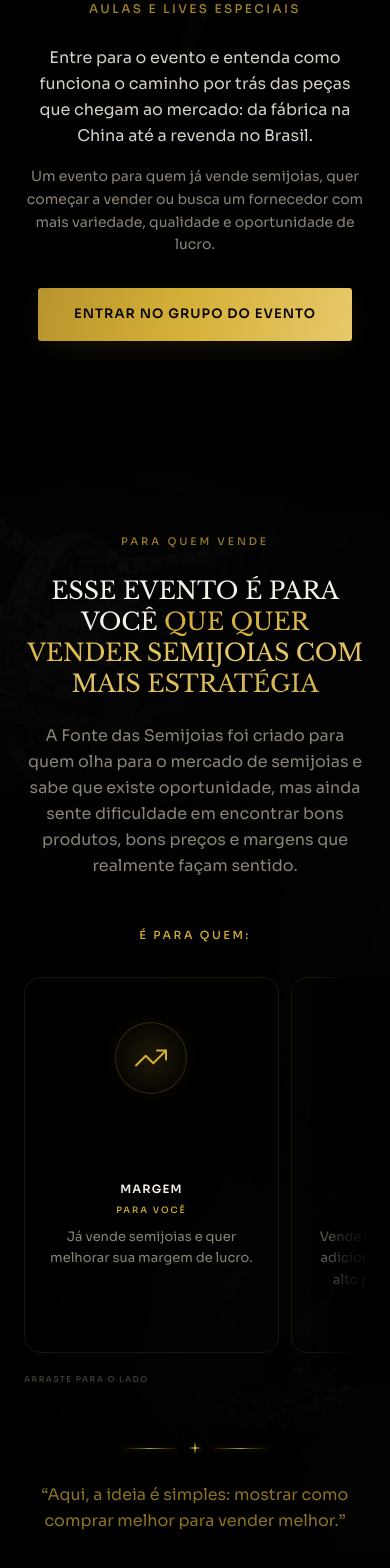
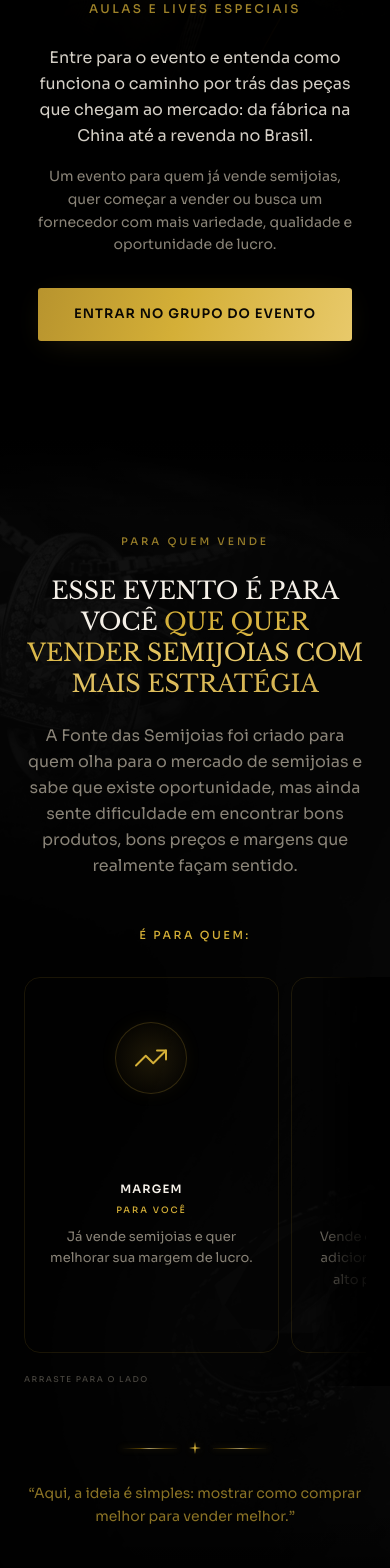
Before and after one commit to joaosilva25/po-fontesemijoias, a React (Vite) app: page / in a window 390 px wide. Shown: the part 406-1974 px from the top of the page. Built offline with nearby package versions, Linux system fonts and the light colour scheme.

Commit message:
fix: general adjusts

```diff
--- a/src/components/ui/SectionBackdrop.tsx
+++ b/src/components/ui/SectionBackdrop.tsx
@@ -10,9 +10,15 @@ export function SectionBackdrop({
   return (
     <div className="pointer-events-none absolute inset-0 z-0" aria-hidden="true">
       <div
-        className={`absolute inset-0 bg-[url('/BannerMobile.png')] bg-cover bg-center bg-no-repeat md:bg-[url('/Banner.png')] ${prominent ? 'opacity-50' : 'opacity-30'} ${grayscale ? 'grayscale' : ''}`}
+        className={`absolute inset-0 bg-[url('/BannerMobile.png')] bg-cover bg-center bg-no-repeat md:bg-[url('/Banner.png')] ${
+          prominent ? 'opacity-55 md:opacity-40' : 'opacity-45 md:opacity-25'
+        } ${grayscale ? 'grayscale' : ''}`}
       />
-      <div className={`absolute inset-0 ${prominent ? 'bg-black/30' : 'bg-black/50'}`} />
+      <div
+        className={`absolute inset-0 ${
+          prominent ? 'bg-black/25 md:bg-black/38' : 'bg-black/38 md:bg-black/55'
+        }`}
+      />
       <div className="section-edge-fade-top absolute inset-x-0 top-0 h-32 md:h-40 lg:h-52" />
       <div className="section-edge-fade-bottom absolute inset-x-0 bottom-0 h-32 md:h-40 lg:h-52" />
     </div>
--- a/src/constants/event.ts
+++ b/src/constants/event.ts
@@ -17,7 +17,7 @@ export const HERO = {
   subtitle:
     'Entre para o evento e entenda como funciona o caminho por trás das peças que chegam ao mercado: da fábrica na China até a revenda no Brasil.',
   audience:
-    'Um evento para quem já vende semijoias, quer começar a vender ou busca um fornecedor com mais variedade, qualidade e oportunidade de lucro.',
+    'Um evento para quem já vende semijoias, quer começar a vender ou busca um fornecedor com mais variedade, qualidade e oportunidade de\u00A0lucro.',
   cta: 'Entrar no grupo do evento',
 } as const
 
--- a/src/sections/AudienceSection.tsx
+++ b/src/sections/AudienceSection.tsx
@@ -34,7 +34,7 @@ export function AudienceSection() {
       <Container>
         <div className="mx-auto mt-14 max-w-lg text-center md:mt-16">
           <Ornament className="mb-7 justify-center" />
-          <p className="text-base font-regular leading-relaxed text-gold/65 md:text-lg">
+          <p className="text-sm font-regular leading-relaxed text-gold/65 md:text-lg">
             &ldquo;{AUDIENCE.closing}&rdquo;
           </p>
         </div>
--- a/src/sections/HeroSection.tsx
+++ b/src/sections/HeroSection.tsx
@@ -78,15 +78,15 @@ export function HeroSection() {
 
               </div>
 
-              <div className="mx-auto mt-6 w-full max-w-2xl text-center md:mt-10">
+              <div className="mx-auto mt-6 w-full max-w-none text-center sm:max-w-2xl md:mt-10">
 
-                <p className="font-sans text-base leading-relaxed text-ink-soft md:text-lg">
+                <p className="font-sans text-base leading-relaxed text-pretty text-ink-soft md:text-lg">
 
                   {HERO.subtitle}
 
                 </p>
 
-                <p className="mt-4 font-sans text-sm leading-relaxed text-muted md:mt-5 md:text-[0.9375rem]">
+                <p className="mt-4 font-sans text-base leading-relaxed text-pretty text-muted md:mt-5 md:text-[0.9375rem]">
 
                   {HERO.audience}
 
@@ -190,11 +190,11 @@ export function HeroSection() {
 
                 variants={heroItem}
 
-                className="mx-auto mt-6 w-full max-w-2xl text-center md:mt-10"
+                className="mx-auto mt-6 w-full max-w-none text-center sm:max-w-2xl md:mt-10"
 
               >
 
-                <p className="font-sans text-base leading-relaxed text-ink-soft md:text-lg">
+                <p className="font-sans text-base leading-relaxed text-pretty text-ink-soft md:text-lg">
 
                   {HERO.subtitle}
 
@@ -202,7 +202,7 @@ export function HeroSection() {
 
 
 
-                <p className="mt-4 font-sans text-sm leading-relaxed text-muted md:mt-5 md:text-[0.9375rem]">
+                <p className="mt-4 font-sans text-sm leading-relaxed text-pretty text-muted md:mt-5 md:text-[0.9375rem]">
 
                   {HERO.audience}
 
--- a/src/sections/ImportSection.tsx
+++ b/src/sections/ImportSection.tsx
@@ -77,7 +77,7 @@ export function ImportSection() {
 
           <div className="mt-14 text-center md:mt-16">
             <Ornament className="mb-7 justify-center" />
-            <p className="text-base font-regular leading-relaxed text-gold/65 md:text-lg">
+            <p className="text-sm font-regular leading-relaxed text-gold/65 md:text-lg">
               {IMPORT.closing}
             </p>
           </div>
```
